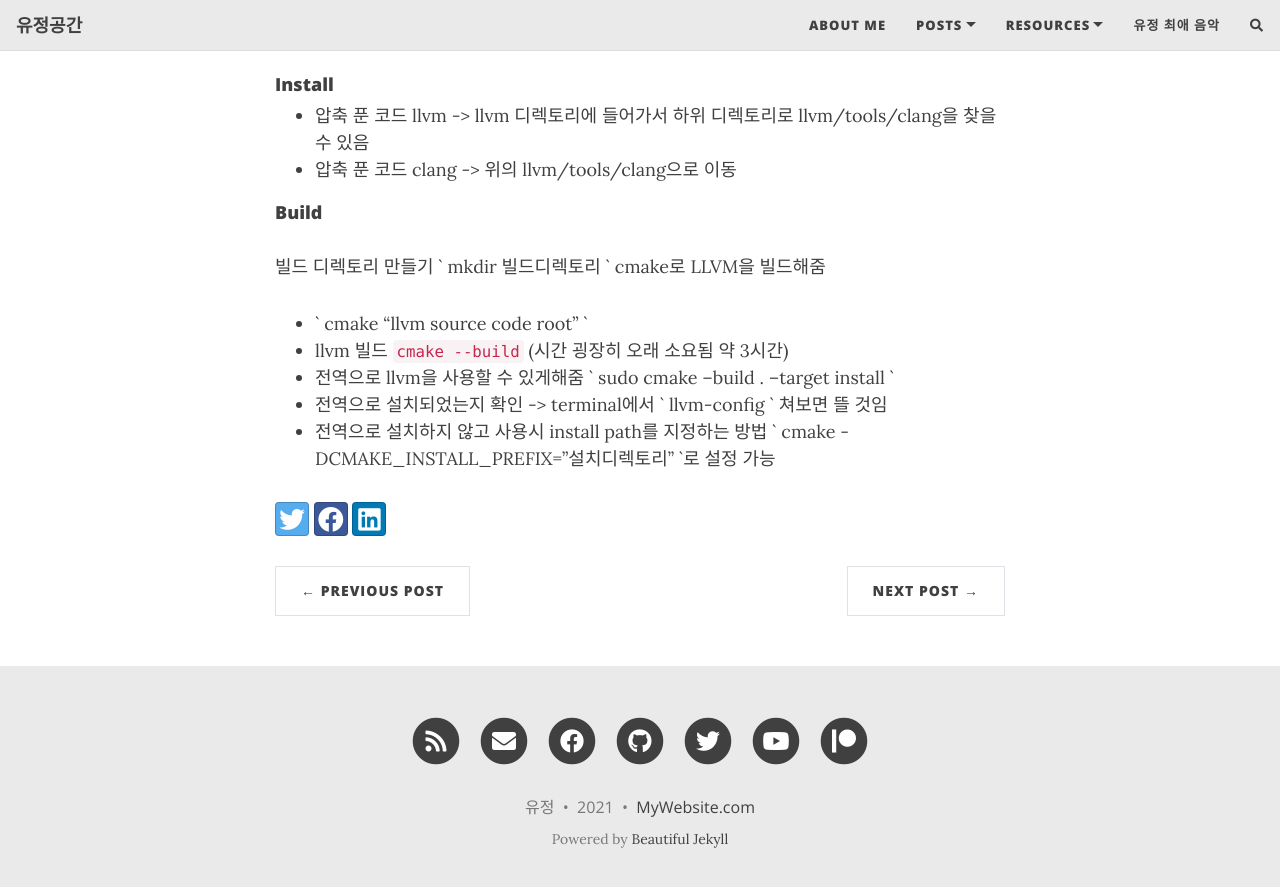
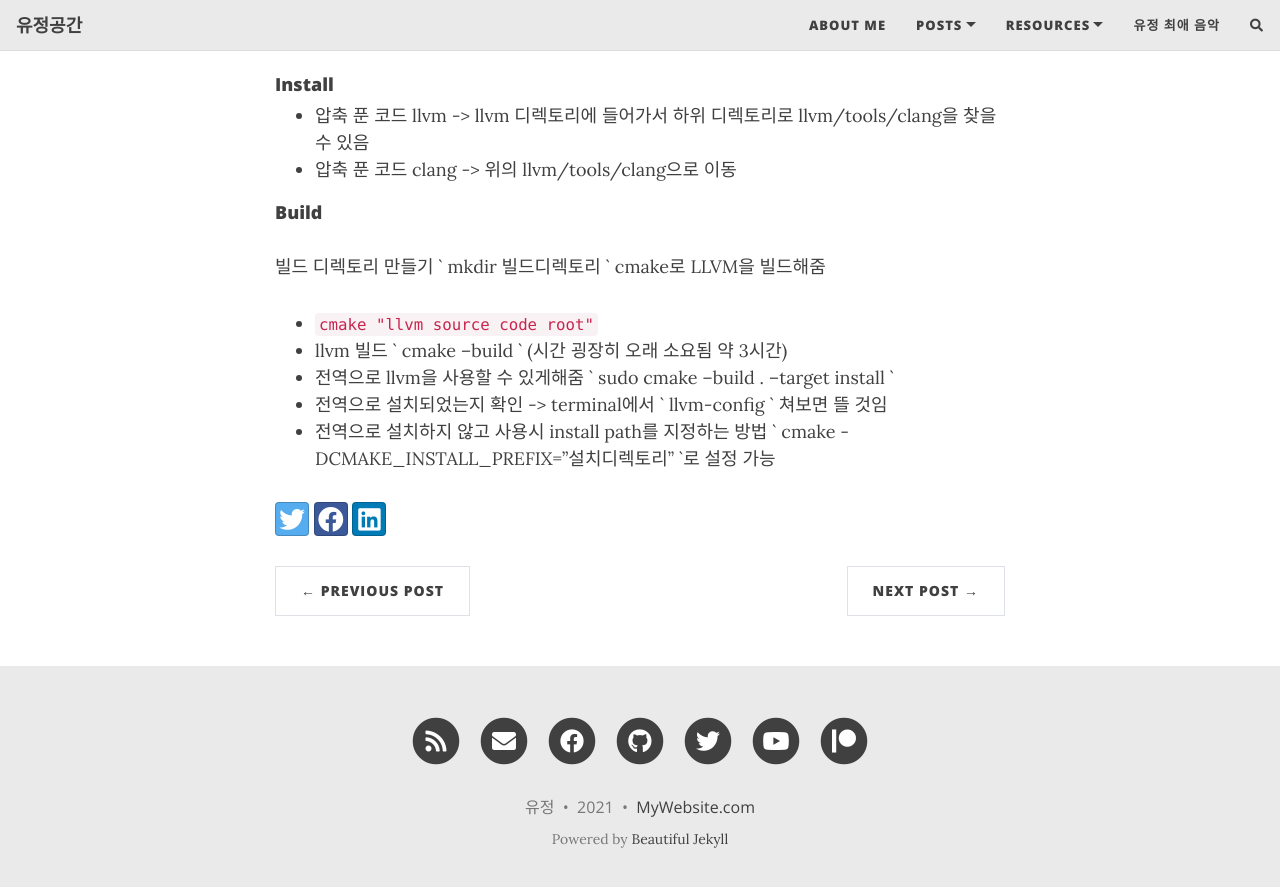
Before and after one commit to jaeun-nyj/jaeun-nyj.github.io, a Jekyll site: the page built from _posts/plaslab/2021-10-02-LLVM-Install-and-Build.md, in a window 1280 px wide and 900 px high, scrolled down 542 px. Shown: the top 887 px of the window. Built offline with Jekyll 4.4.1, drawn with Linux system fonts in a browser that asks for light colours; nearby versions of some CDN libraries; comment, search, counter and statistics services are not loaded.

Commit message:
code block

````diff
--- a/_posts/plaslab/2021-10-02-LLVM-Install-and-Build.md
+++ b/_posts/plaslab/2021-10-02-LLVM-Install-and-Build.md
@@ -19,8 +19,8 @@
 #### Build
 빌드 디렉토리 만들기 ` mkdir 빌드디렉토리 `
 cmake로 LLVM을 빌드해줌
-- ` cmake "llvm source code root" `
-- llvm 빌드 ``` cmake --build ``` (시간 굉장히 오래 소요됨 약 3시간)
+- ``` cmake "llvm source code root" ```
+- llvm 빌드 ` cmake --build ` (시간 굉장히 오래 소요됨 약 3시간)
 - 전역으로 llvm을 사용할 수 있게해줌 ` sudo cmake --build . --target install `
 - 전역으로 설치되었는지 확인 -> terminal에서 ` llvm-config ` 쳐보면 뜰 것임
 - 전역으로 설치하지 않고 사용시 install path를 지정하는 방법 ` cmake -DCMAKE_INSTALL_PREFIX="설치디렉토리" `로 설정 가능
````
